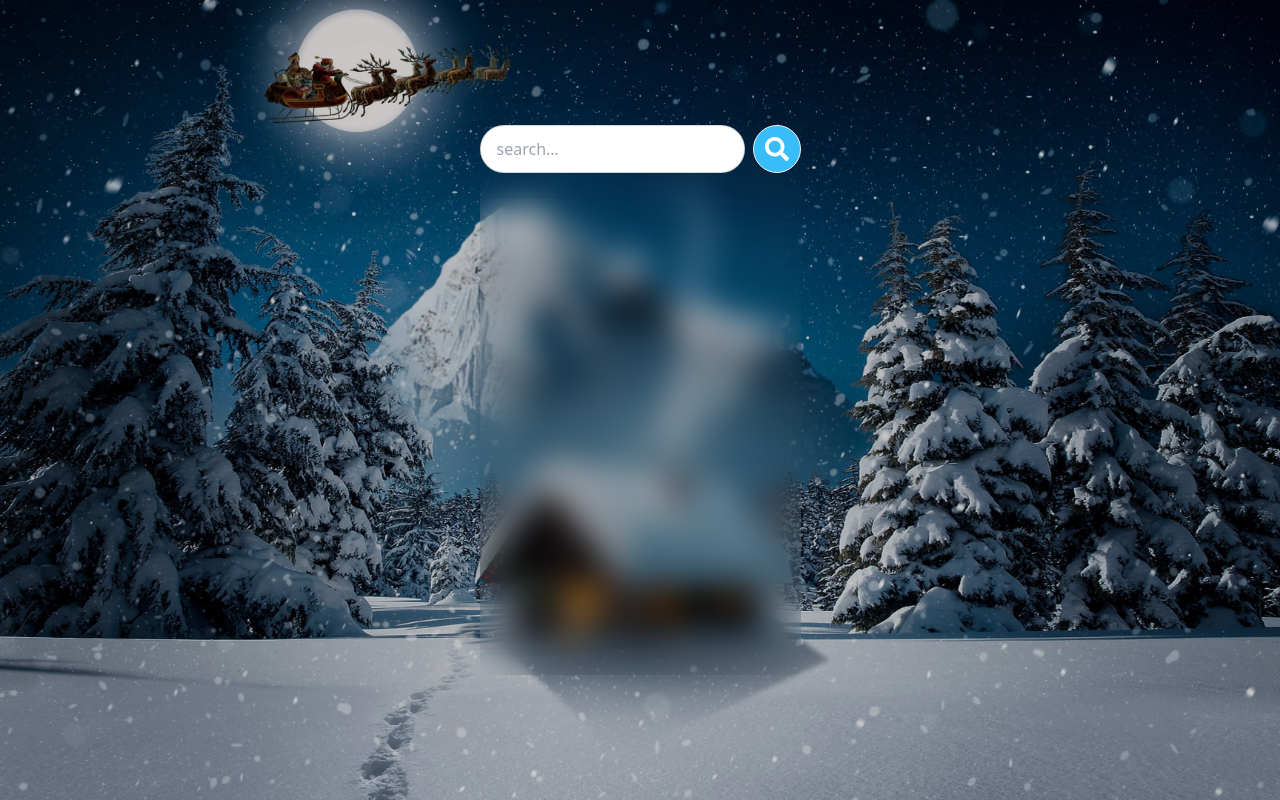
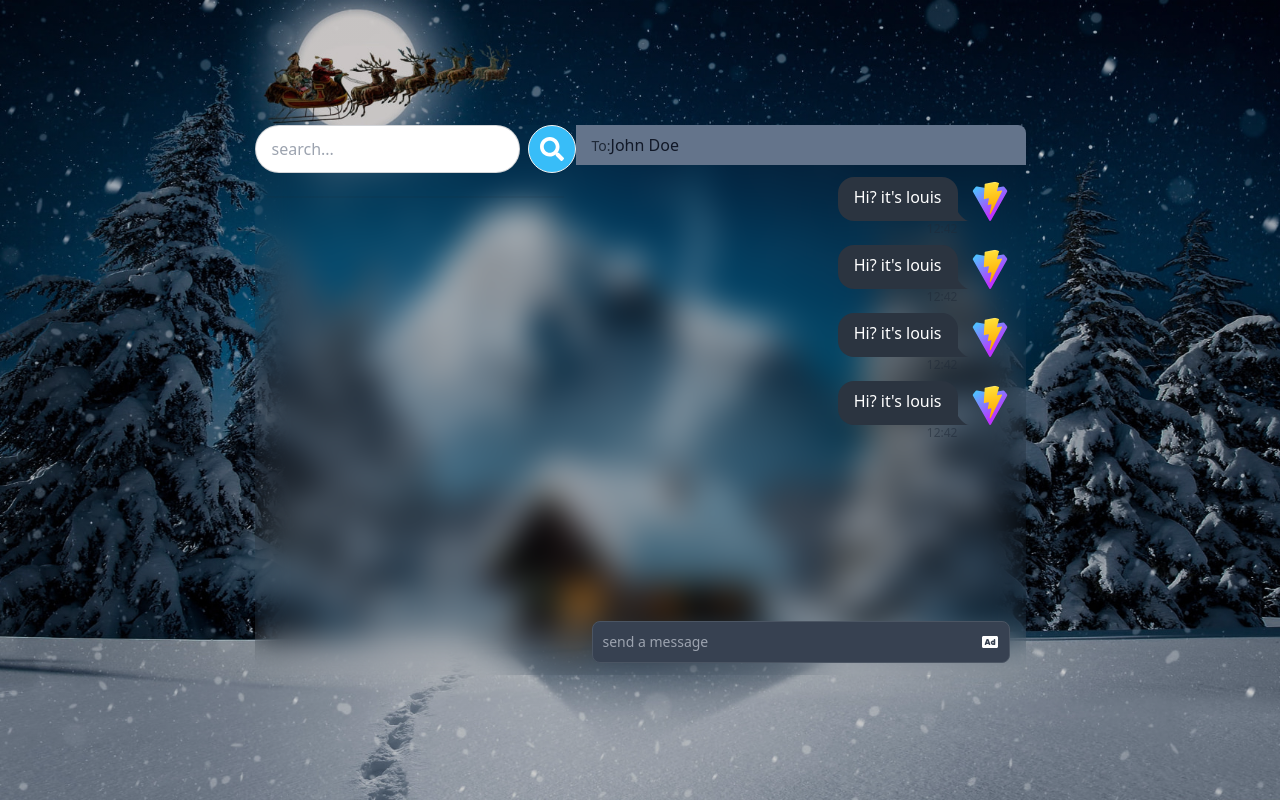
Before and after one commit to louissosthenes9/LetsChat, a React (Vite) app in the folder frontend/: page / in a window 1280 px wide. Built offline with nearby package versions, Linux system fonts and the light colour scheme.

Commit message:
fixed a typo

```diff
--- a/frontend/src/pages/home/Home.jsx
+++ b/frontend/src/pages/home/Home.jsx
@@ -1,10 +1,12 @@
 import React from 'react'
 import SideBar from '../../components/SideBar/SideBar'
+import MessageContainer from '../../components/messages/MessageContainer'
 export default function Home() {
   return (
-    <div className='clex sm:h[450px] md:h-[550px] rounded-lg overflow-hidden bg-gray-400 bg-clip-padding
+    <div className='flex sm:h[450px] md:h-[550px] rounded-lg overflow-hidden bg-gray-400 bg-clip-padding
     backdrop-filter backdrop-blur-lg bg-opacity-0'>
       <SideBar />
+      <MessageContainer />
    </div>
   )
 }
```
